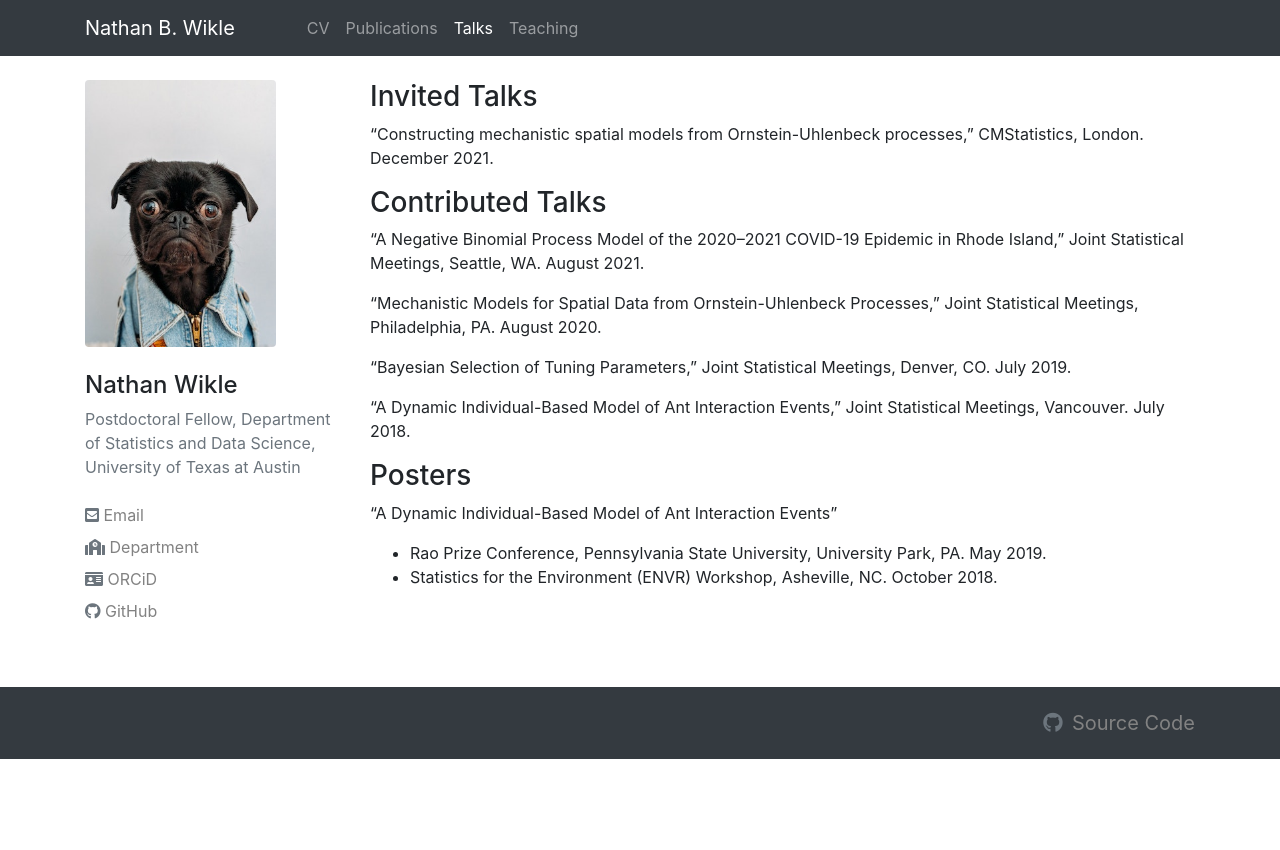
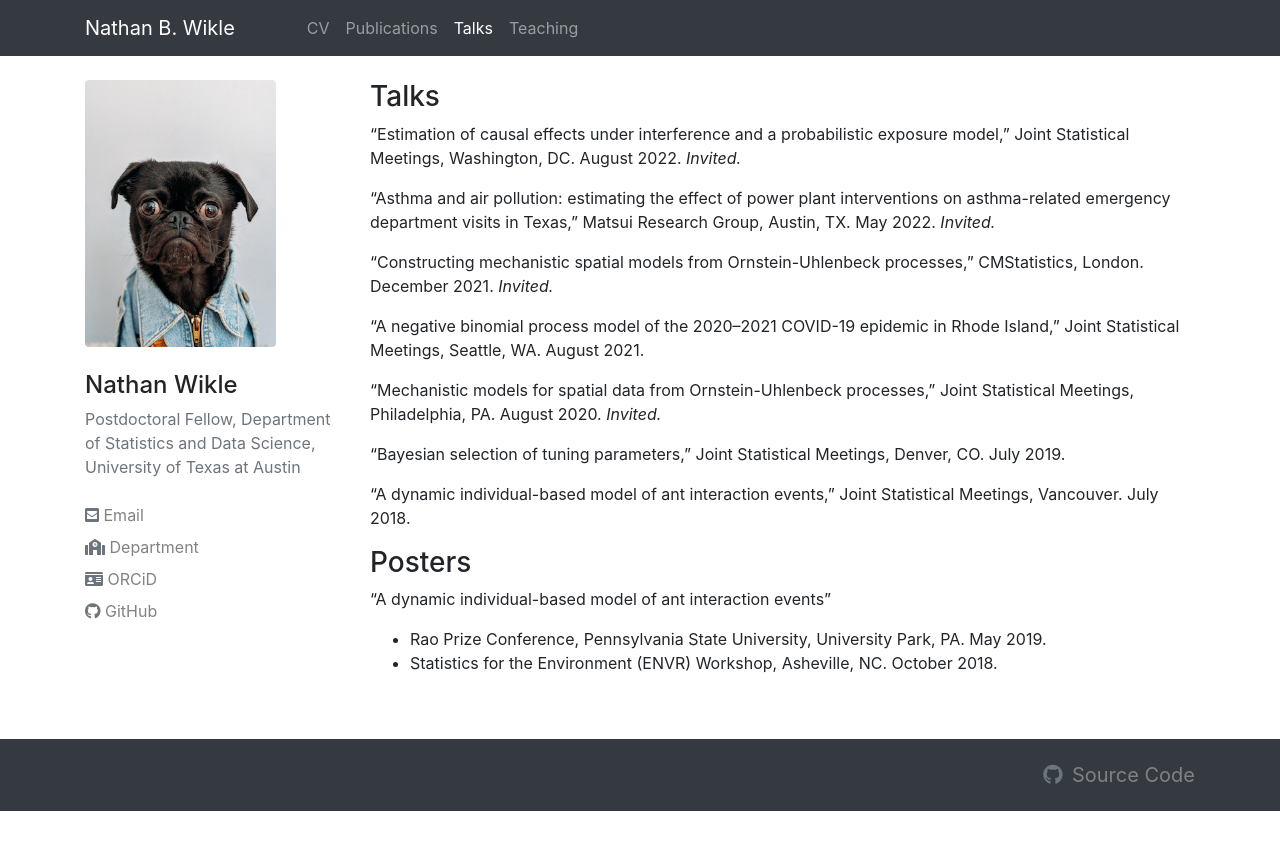
Before and after one commit to nbwikle/nbwikle.github.io, a Jekyll site: the page built from pages/talks.md, in a window 1280 px wide. Shown: the top 850 px of the page. Built offline with Jekyll 4.4.1, drawn with Linux system fonts in a browser that asks for light colours; nearby versions of some CDN libraries.

Commit message:
Updated publications and talks: May 2022.

```diff
--- a/pages/talks.md
+++ b/pages/talks.md
@@ -4,22 +4,24 @@ layout: page
 permalink: talks.html
 ---
 
-### Invited Talks
+### Talks
 
-"Constructing mechanistic spatial models from Ornstein-Uhlenbeck processes," CMStatistics, London. December 2021.
+"Estimation of causal effects under interference and a probabilistic exposure model," Joint Statistical Meetings, Washington, DC. August 2022. *Invited.*
 
-### Contributed Talks
+"Asthma and air pollution: estimating the effect of power plant interventions on asthma-related emergency department visits in Texas," Matsui Research Group, Austin, TX. May 2022. *Invited.*
 
-"A Negative Binomial Process Model of the 2020--2021 COVID-19 Epidemic in Rhode Island," Joint Statistical Meetings, Seattle, WA. August 2021.
+"Constructing mechanistic spatial models from Ornstein-Uhlenbeck processes," CMStatistics, London. December 2021. *Invited.*
 
-"Mechanistic Models for Spatial Data from Ornstein-Uhlenbeck Processes," Joint Statistical Meetings, Philadelphia, PA. August 2020.
+"A negative binomial process model of the 2020--2021 COVID-19 epidemic in Rhode Island," Joint Statistical Meetings, Seattle, WA. August 2021.
 
-"Bayesian Selection of Tuning Parameters," Joint Statistical Meetings, Denver, CO. July 2019.
+"Mechanistic models for spatial data from Ornstein-Uhlenbeck processes," Joint Statistical Meetings, Philadelphia, PA. August 2020. *Invited.*
 
-"A Dynamic Individual-Based Model of Ant Interaction Events," Joint Statistical Meetings, Vancouver. July 2018.
+"Bayesian selection of tuning parameters," Joint Statistical Meetings, Denver, CO. July 2019.
+
+"A dynamic individual-based model of ant interaction events," Joint Statistical Meetings, Vancouver. July 2018.
 
 ### Posters
 
-"A Dynamic Individual-Based Model of Ant Interaction Events"
+"A dynamic individual-based model of ant interaction events"
 - Rao Prize Conference, Pennsylvania State University, University Park, PA. May 2019.
 - Statistics for the Environment (ENVR) Workshop, Asheville, NC. October 2018.
```
Also changed, not shown: pages/cv.md (+1 -1 lines), pages/publications.md (+4 -2 lines).
